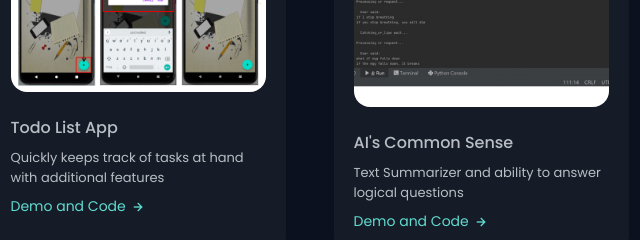
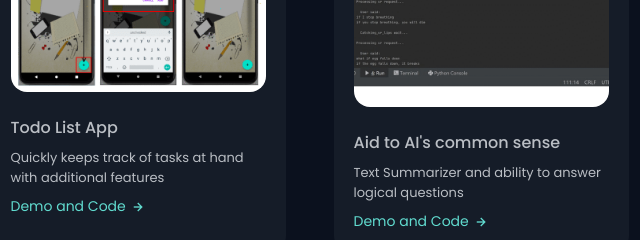
Before and after one commit to manishbajagai2/Portfolio-Website, a plain HTML site: page index.html in a window 1280 px wide. Shown: the part 2420-2660 px from the top of the page, 502-1142 px from the left. Drawn offline with nearby package versions, Linux system fonts and the light colour scheme; no server answers.

Commit message:
Small changes to python project name

```diff
--- a/index.html
+++ b/index.html
@@ -499,7 +499,7 @@
           </div>
           <div class="work__card mix python">
             <img src="img/Python.gif" alt="" class="work__img" />
-            <h3 class="work__title">AI's Common Sense</h3>
+            <h3 class="work__title">Aid to AI's common sense</h3>
             <span class="work__subtitle"
               ><p>Text Summarizer and ability to answer logical questions</p></span
             >
```
